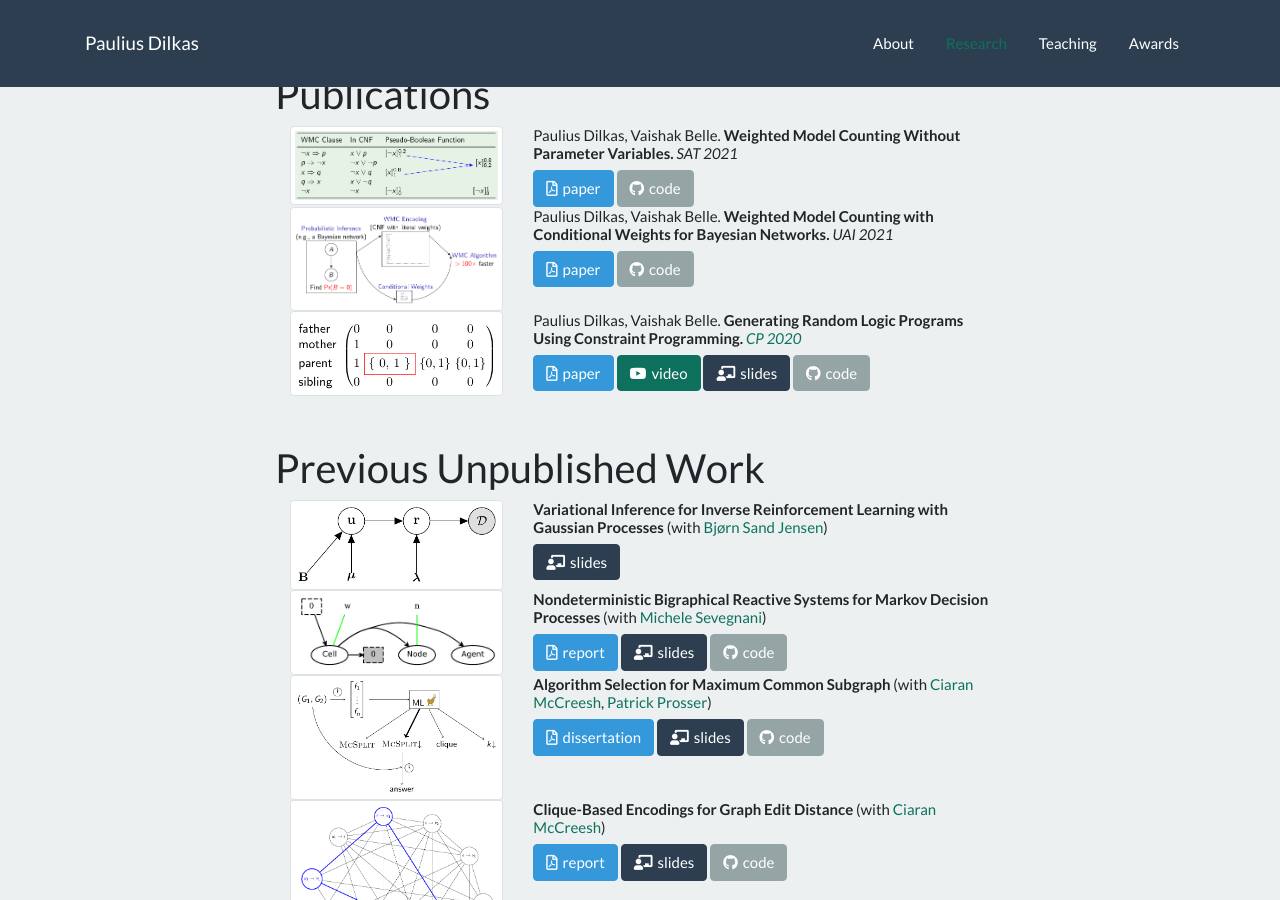
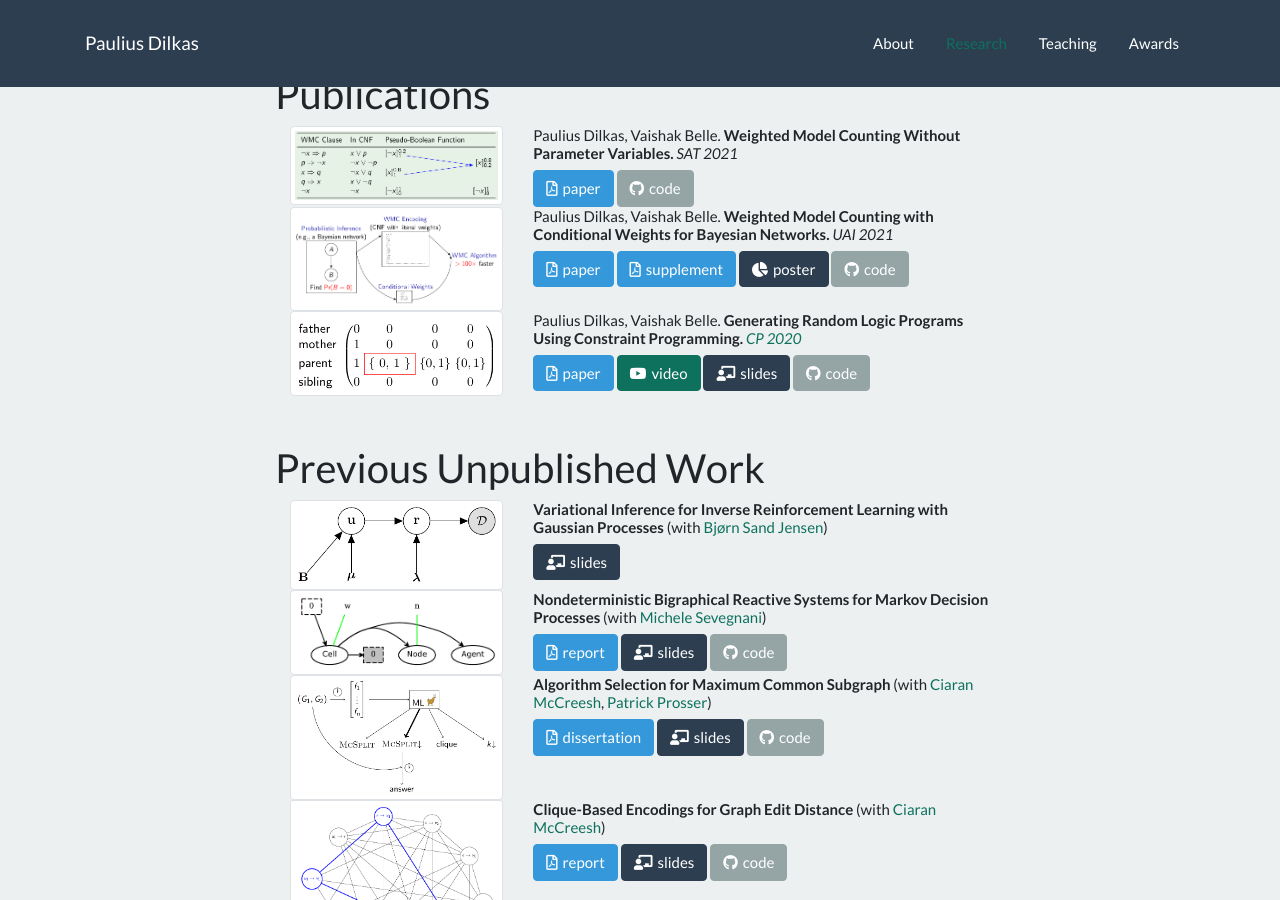
Before and after one commit to dilkas/dilkas.github.io, a Jekyll site: the page built from index.html, in a window 1280 px wide and 900 px high, scrolled down 748 px. Built offline with Jekyll 4.4.1, drawn with Linux system fonts in a browser that asks for light colours; nearby versions of some CDN libraries.

Commit message:
Additional files

```diff
--- a/index.html
+++ b/index.html
@@ -46,6 +46,8 @@ layout: default
                         <div class="col">
                             <h6>Paulius Dilkas, Vaishak Belle. <strong>Weighted Model Counting with Conditional Weights for Bayesian Networks.</strong> <em>UAI 2021</em></h6>
                             <a href="pdf/cw.pdf" class="btn btn-info"><i class="far fa-file-pdf"></i>paper</a>
+                            <a href="pdf/cw_supp.pdf" class="btn btn-info"><i class="far fa-file-pdf"></i>supplement</a>
+                            <a href="pdf/cw_poster.pdf" class="btn btn-primary"><i class="fas fa-chart-pie"></i>poster</a>
                             <a href="https://github.com/dilkas/wmc-without-parameters" class="btn btn-secondary"><i class="fab fa-github"></i>code</a>
                         </div>
                     </div>
```
Also changed, not shown: 2 other files.
